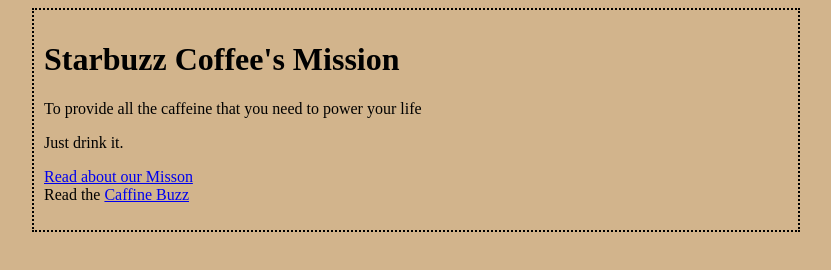
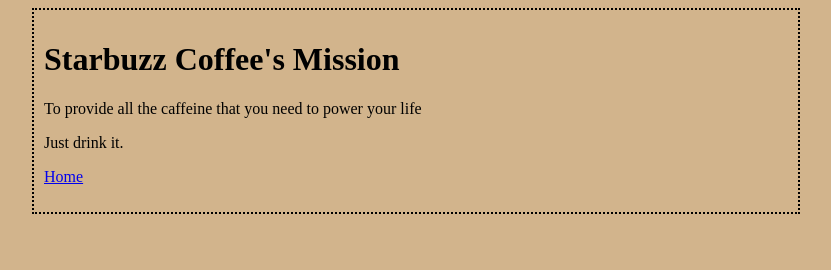
Before and after one commit to Real-Andrew-Souva/Starbuzz2, a plain HTML site: page mission.html in a window 1280 px wide. Shown: the whole page, without its empty margins (224-1055 px from the left). Drawn offline with Linux system fonts and the light colour scheme.

Commit message:
Update mission.html

```diff
--- a/mission.html
+++ b/mission.html
@@ -21,9 +21,7 @@
         your life</p>
         <p>Just drink it.</p>
         <p>
-            <a href="index.html">Read about our Misson</a>
-            <br>
-            Read the <a href="http://wickedlysmart.com/buzz/"> Caffine Buzz</a>
+            <a href="index.html">Home</a>
         </p>
     </body>
 </html>
```
